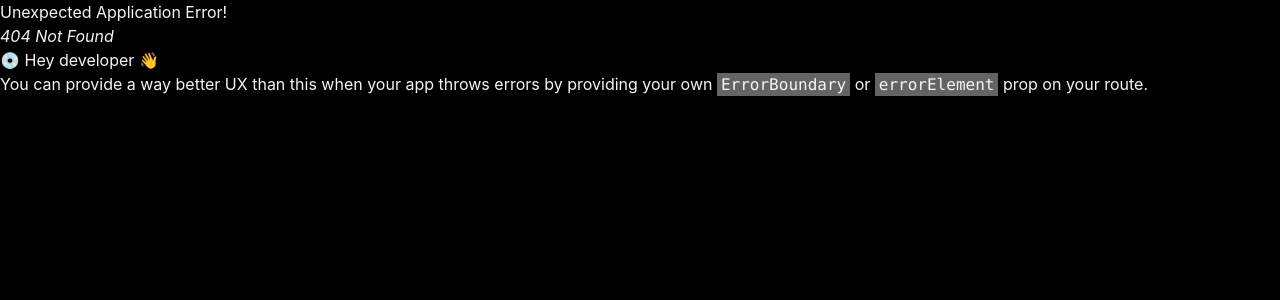
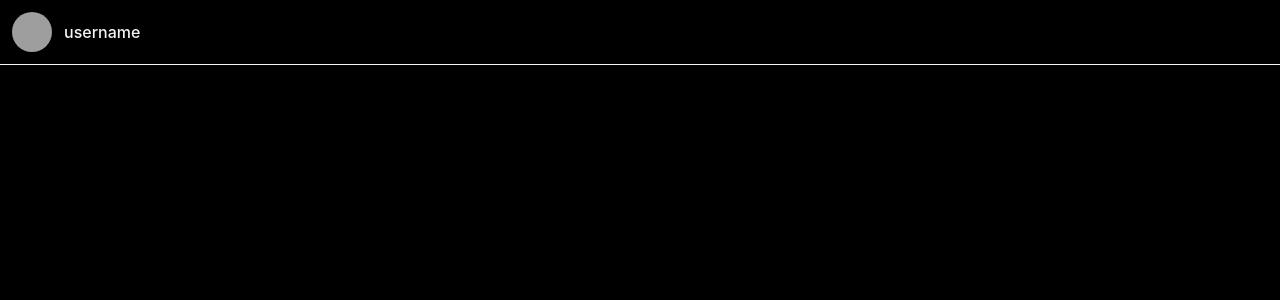
Before and after one commit to SumitVishnoi/twitter, a React app in the folder frontend/: page /follow in a window 1280 px wide. Before the commit this address had no page. Shown: the top 300 px of the page. Built offline with nearby package versions, Linux system fonts and the light colour scheme; grey boxes are pictures that could not be loaded; the HTML template or start-up script is replaced by a standard one.

Commit message:
create UserCard at frontend for follow

```diff
--- a/frontend/src/app.routes.jsx
+++ b/frontend/src/app.routes.jsx
@@ -5,6 +5,7 @@ import Home from "./features/posts/pages/Home";
 import Protected from "./features/auth/components/Protected";
 import Profile from "./features/user/pages/Profile";
 import Dashboard from "./features/chat/pages/Dashboard";
+import Follow from "./features/user/pages/Follow";
 
 export const router = createBrowserRouter([
   {
@@ -30,5 +31,9 @@ export const router = createBrowserRouter([
   {
     path: "/dashboard",
     element: <Dashboard />
+  },
+  {
+    path: "/follow",
+    element: <Follow />
   }
 ]);
--- a/frontend/src/features/posts/components/Navbar.jsx
+++ b/frontend/src/features/posts/components/Navbar.jsx
@@ -7,7 +7,6 @@ import { CiSearch } from "react-icons/ci";
 import { VscBell } from "react-icons/vsc";
 import { FiUserPlus } from "react-icons/fi";
 import { MdOutlineEmail } from "react-icons/md";
-import { useAuth } from "../../auth/hooks/useAuth";
 
 const navItems = [
   { name: "Home", icon: GoHomeFill, path: "/" },
--- /dev/null
+++ b/frontend/src/features/user/components/UserCard.jsx
@@ -0,0 +1,27 @@
+import React from "react";
+
+function UserCard({ user, onToggleFollow }) {
+  return (
+    <div className="flex items-center justify-between p-3 border-b">
+      <div className="flex items-center gap-3">
+        <img
+          src="https://ik.imagekit.io/coders11/twitter/Test_N62kt0v4b"
+          alt=""
+          className="w-10 h-10 rounded-full"
+        />
+        <span className="font-medium">username</span>
+      </div>
+
+      {/* <button
+        onClick={() => onToggleFollow(user)}
+        className={`px-3 py-1 rounded ${
+          user.isFollowing ? "bg-red-500" : "bg-blue-500"
+        } text-white`}
+      >
+        {user.isFollowing ? "Unfollow" : "Follow"}
+      </button> */}
+    </div>
+  );
+}
+
+export default UserCard;
--- /dev/null
+++ b/frontend/src/features/user/pages/Follow.jsx
@@ -0,0 +1,12 @@
+import React from 'react'
+import UserCard from '../components/UserCard'
+
+const Follow = () => {
+  return (
+    <div>
+        <UserCard />
+    </div>
+  )
+}
+
+export default Follow
```
